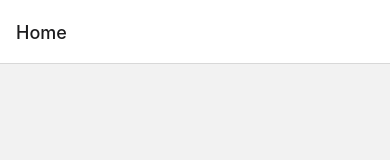
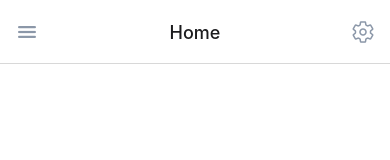
Before and after one commit to muratcangebes/UI-React-Native-App, a React Native app: screen /Home in a window 390 px wide. Shown: the top 160 px of the page. Built offline with nearby package versions, Linux system fonts and the light colour scheme.

Commit message:
UI'da gösterilen header kısmı tamamlandı (header kısmındaki butonlar eklendi ama navigation işlemi elenmedi).

```diff
--- a/src/navigation/AppNavigator.js
+++ b/src/navigation/AppNavigator.js
@@ -15,10 +15,27 @@ export default function App() {
   return (
     <NavigationContainer>
       <Tab.Navigator
-        screenOptions={({ route }) => ({
+        screenOptions={({ route ,navigation}) => ({
+          headerLeft: () => (
+            <Ionicons
+              name="menu"
+              size={24}
+              color="#8B97A8"
+              style={{ marginLeft: 15 }}
+              onPress={() => null}
+            />
+          ),
+          headerRight: () => (
+            <Ionicons
+              name="settings-outline"
+              size={24}
+              color="#8B97A8"
+              style={{ marginRight: 15 }}
+              onPress={() => null}
+            />
+          ),
           tabBarIcon: ({ focused, color, size }) => {
             let iconName;
-
             if (route.name === 'Home') {
               iconName = focused
                 ? 'home'
@@ -30,9 +47,16 @@ export default function App() {
             // You can return any component that you like here!
             return <Ionicons name={iconName} size={size} color={color} />;
           },
+          tabBarStyle:{
+            elevation: 0,
+            shadowOpacity: 0,
+            backgroundColor:'#FFFF'
+          },
+          backgroundColor:'#FFFF',
           tabBarActiveTintColor: '#3D3270',
           tabBarInactiveTintColor: '#8B97A8',
           tabBarShowLabel: false,
+          headerTitleAlign:'center',
         })}
       >
         <Tab.Screen name="Home" component={HomeScreen} />
--- a/src/screens/HomeScreen.js
+++ b/src/screens/HomeScreen.js
@@ -16,5 +16,6 @@ const styles = StyleSheet.create({
         flex:1,
         justifyContent:'center',
         alignItems:'center',
+        backgroundColor:'#FFFF'
     }
 })
--- a/src/screens/ProfileScreen.js
+++ b/src/screens/ProfileScreen.js
@@ -16,5 +16,6 @@ const styles = StyleSheet.create({
         flex:1,
         justifyContent:'center',
         alignItems:'center',
+        backgroundColor:'#FFFF'
     }
 })
```
